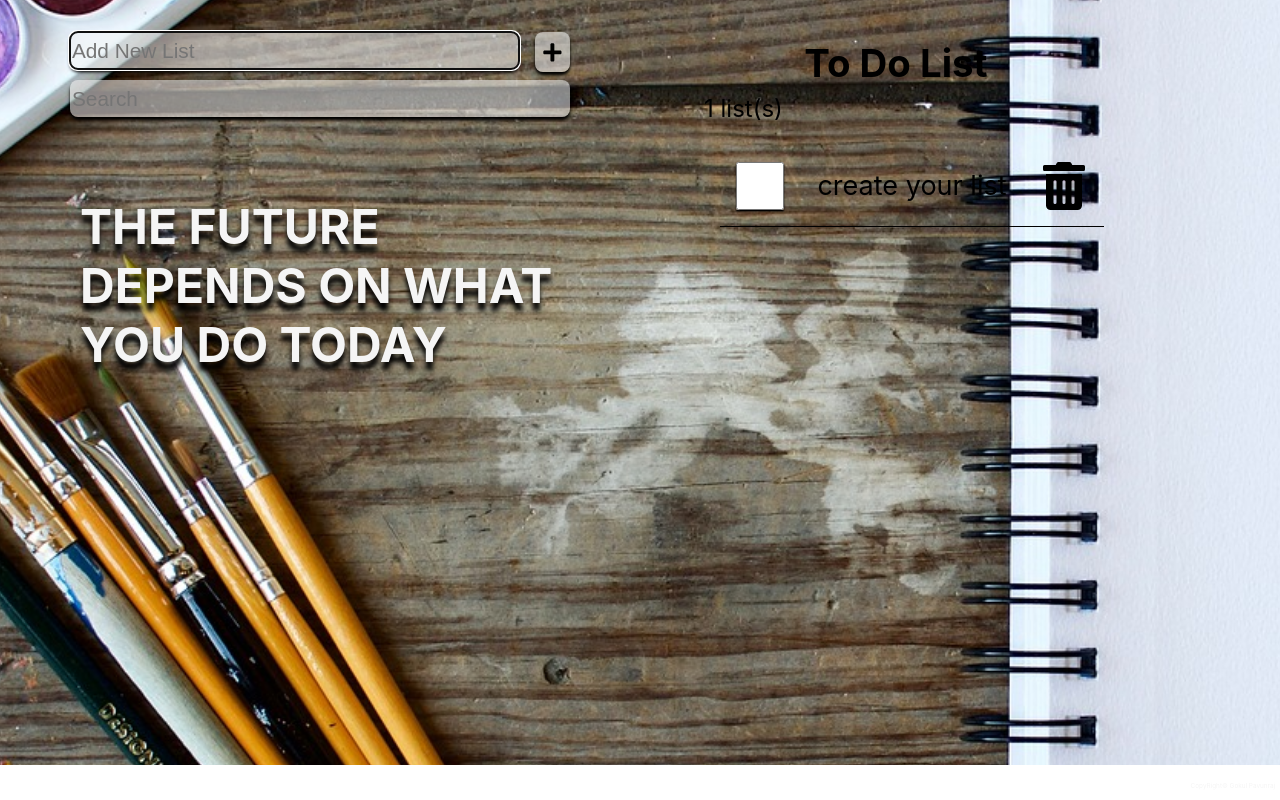
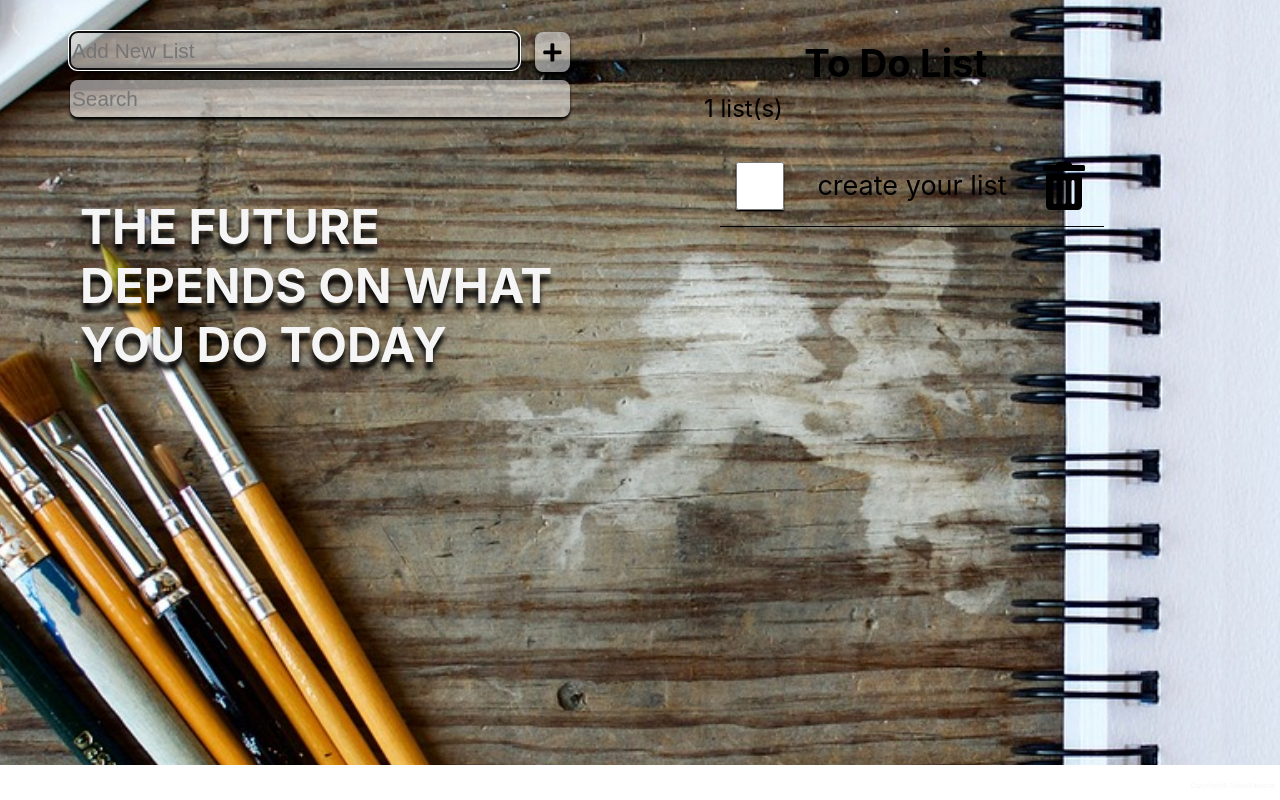
Before and after one commit to GokulPSVG/dailychecklist, a React (Create React App) app in the folder dailychecklist/: page / in a window 1280 px wide. Built offline with nearby package versions, Linux system fonts and the light colour scheme.

Commit message:
twenty two

```diff
--- a/dailychecklist/src/index.css
+++ b/dailychecklist/src/index.css
@@ -239,7 +239,7 @@ ul::-webkit-scrollbar{
 @media screen and (min-width: 760px) {
   .App{
     background-image: url(./images/background.jpg);
-    background-size: 230%;
+    background-size: 250%;
     background-position: 30%;
     position: fixed;
     top: 0rem;
```
